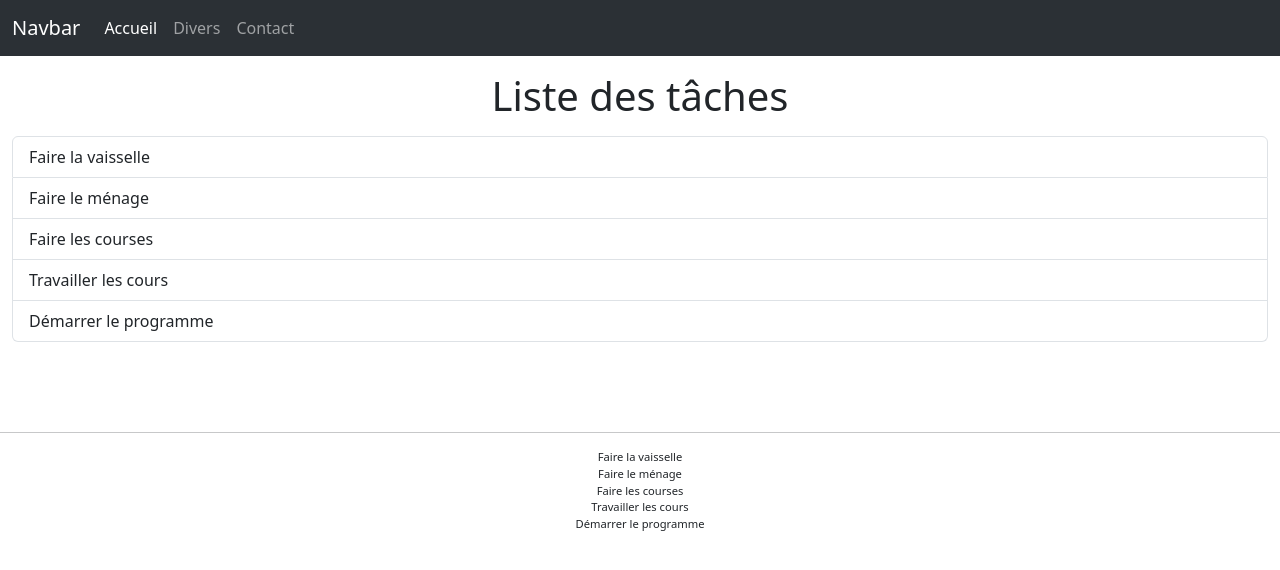
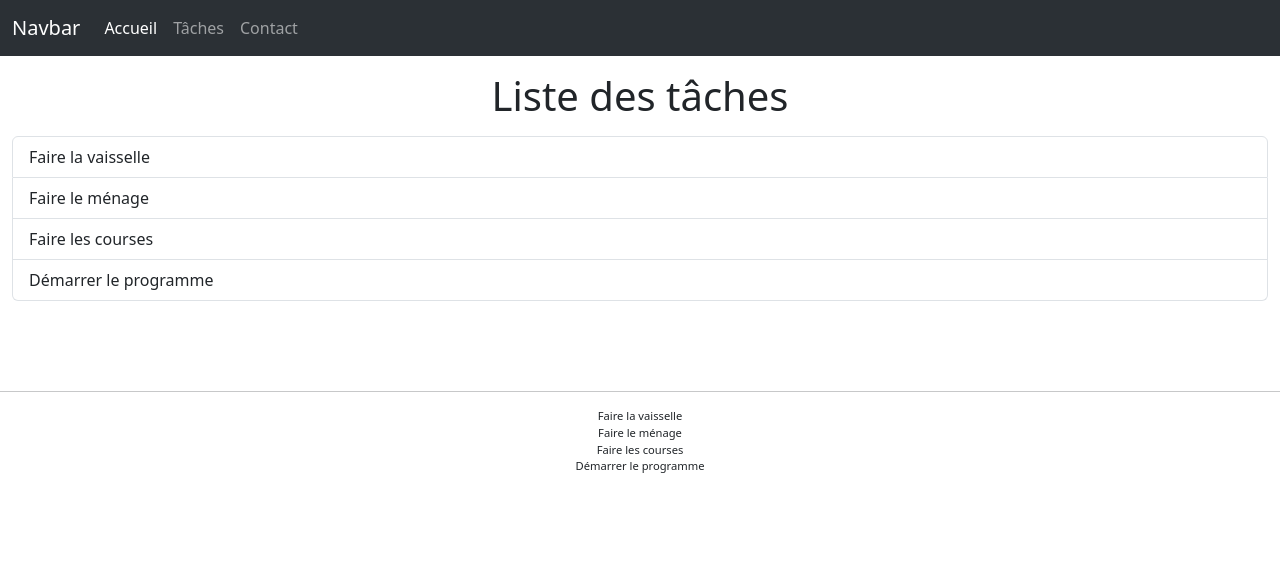
Before and after one commit to carolanneyvon/tp-angular, an Angular app: page / in a window 1280 px wide. Shown: the top 570 px of the page. Built offline with nearby package versions, Linux system fonts and the light colour scheme.

Commit message:
Ajout du pop

```diff
--- a/src/app/components/footer/footer.component.ts
+++ b/src/app/components/footer/footer.component.ts
@@ -15,7 +15,10 @@ import { TodoService } from 'src/app/shared/services/todo.service';
     'footer { text-align:center; font-size: 0.7rem }',
   ]
 })
+// pop supprime le dernier élément d'un tableau
 export class FooterComponent {
   todos: Todo[] = this._todoService.todos;
-  constructor(private _todoService: TodoService) {}
+  constructor(private _todoService: TodoService) {
+    this.todos.pop();
+  }
 }
--- a/src/app/components/header/header.component.html
+++ b/src/app/components/header/header.component.html
@@ -21,7 +21,7 @@
         </li>
         <li class="nav-item">
           <a class="nav-link" aria-current="page" href="/">
-            Divers
+            Tâches
           </a>
         </li>
         <li class="nav-item">
```
